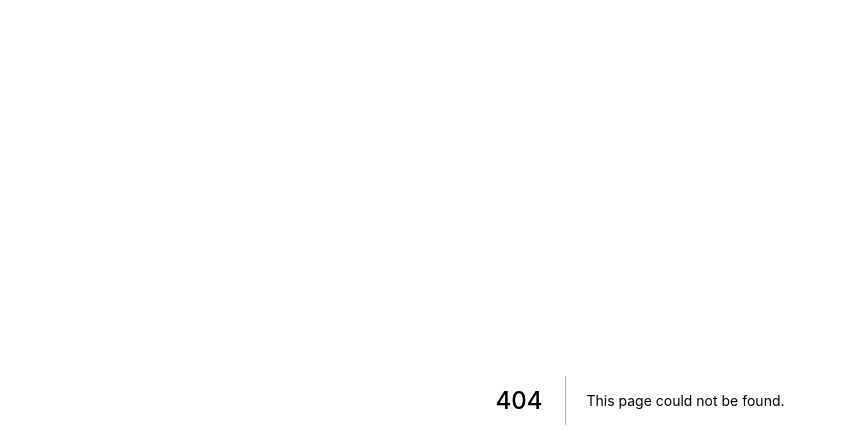
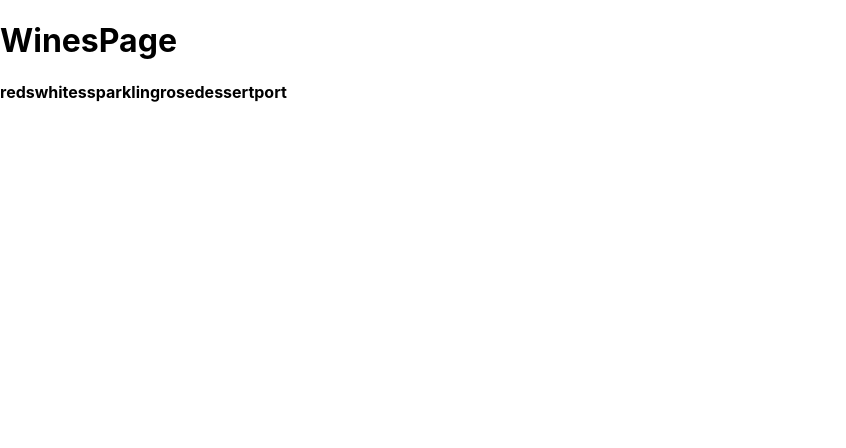
Before and after one commit to sooonlog/wine.likelion, a Next.js app: page /wines/wines in a window 1280 px wide. Before the commit this address had no page. Shown: the top 448 px of the page, without its empty margins (0-846 px from the left). Built offline with nearby package versions, Linux system fonts and the light colour scheme.

Commit message:
✨ wines 목록페이지 생성

```diff
--- /dev/null
+++ b/src/pages/wines/wines.tsx
@@ -0,0 +1,19 @@
+import type { NextPage } from "next";
+
+const WinesPage: NextPage = () => {
+    return (
+        <div>
+            <h1>
+                WinesPage
+            </h1>
+            <strong>reds</strong>
+            <strong>whites</strong>
+            <strong>sparkling</strong>
+            <strong>rose</strong>
+            <strong>dessert</strong>
+            <strong>port</strong>
+        </div>
+    )
+}
+
+export default WinesPage;
```
